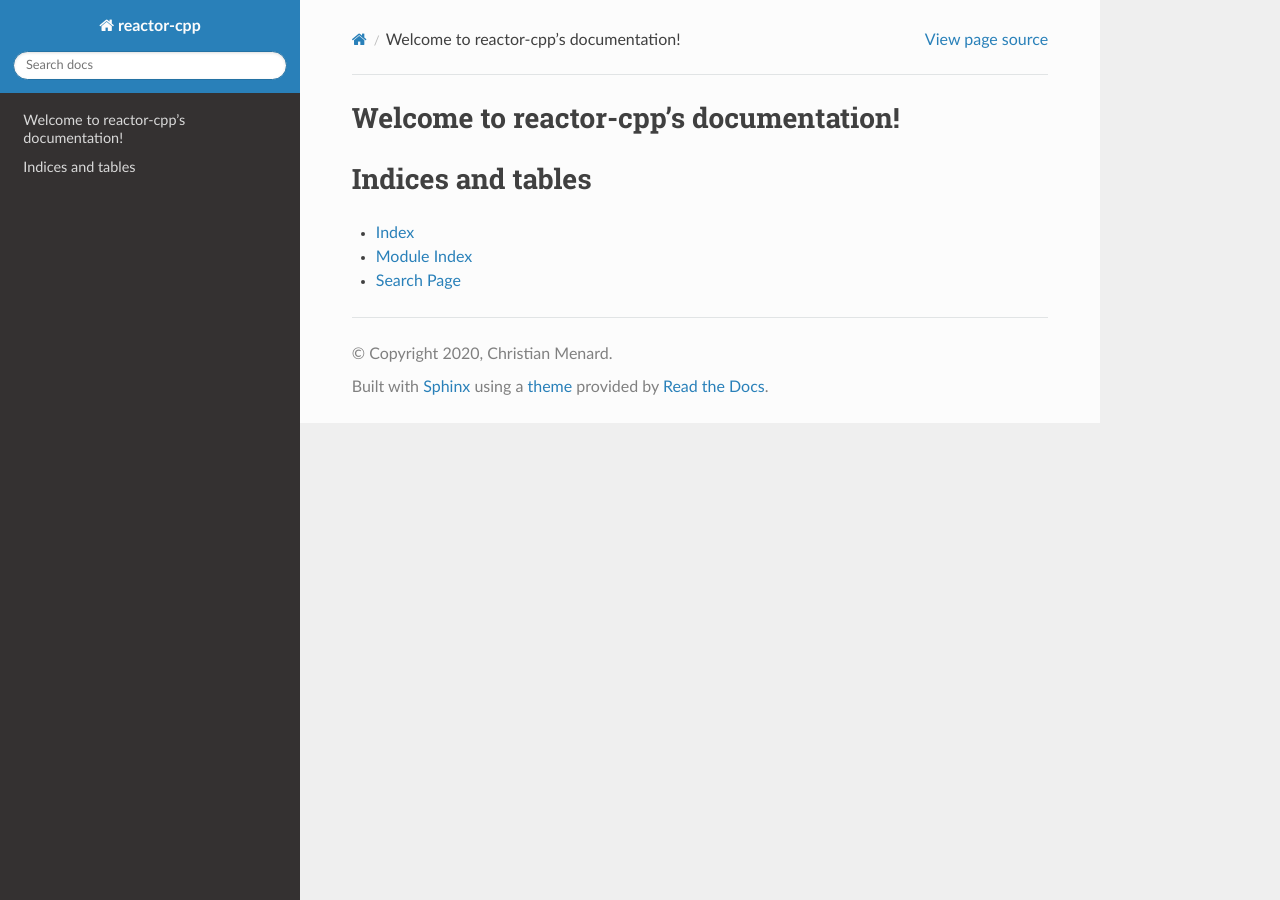
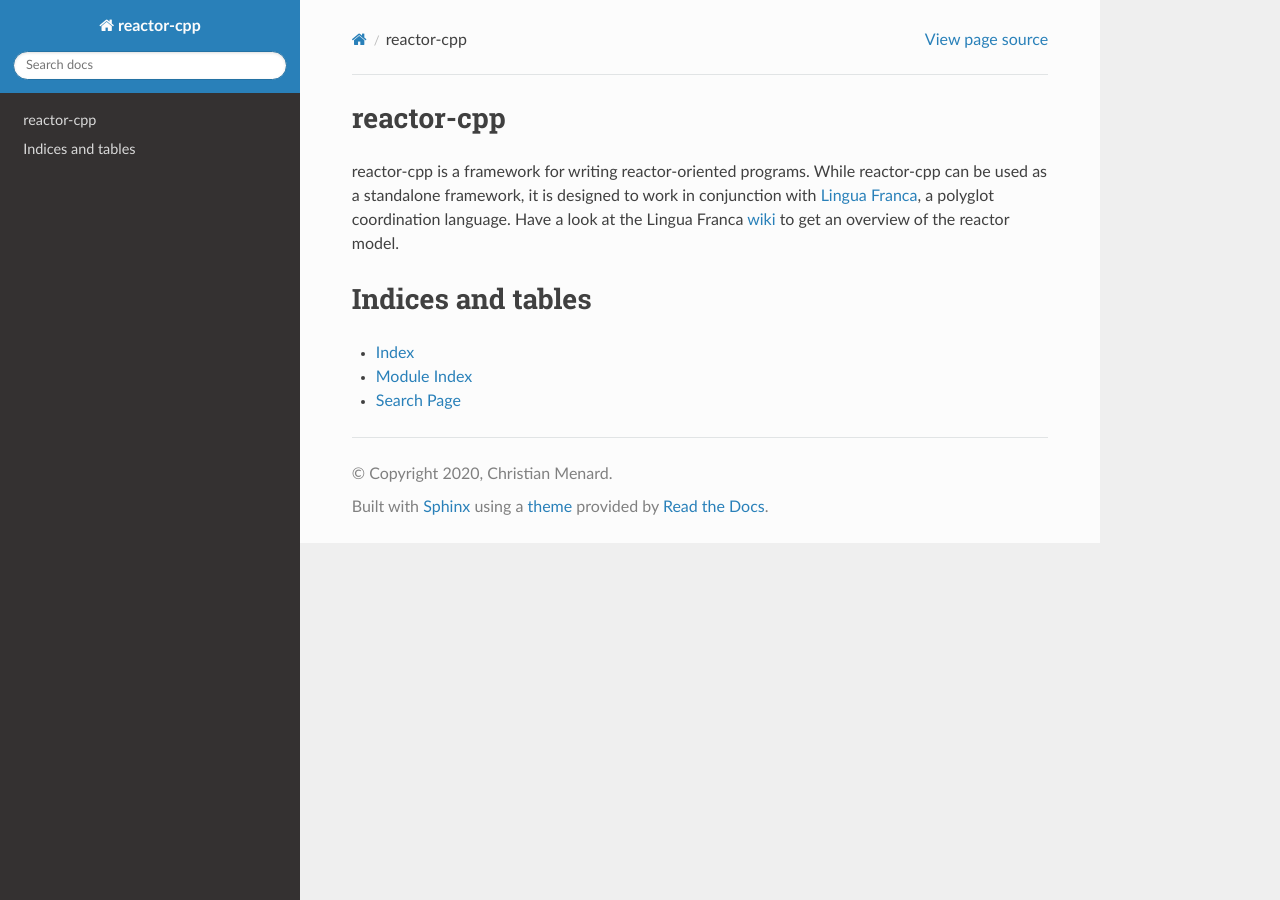
Before and after one commit to lf-lang/reactor-cpp, a Sphinx documentation site: the page built from doc/source/index.rst, in a window 1280 px wide. Built offline with Sphinx 7.4.7 and the Read the Docs theme 2.0.0, drawn with Linux system fonts in a browser that asks for light colours; pages that are not in the unit, such as notebooks, are missing from menus.

```diff
--- a/doc/source/index.rst
+++ b/doc/source/index.rst
@@ -3,8 +3,15 @@
    You can adapt this file completely to your liking, but it should at least
    contain the root `toctree` directive.
 
-Welcome to reactor-cpp's documentation!
-=======================================
+reactor-cpp
+===========
+
+reactor-cpp is a framework for writing reactor-oriented programs.  While
+reactor-cpp can be used as a standalone framework, it is designed to work in
+conjunction with `Lingua Franca <https://github.com/icyphy/lingua-franca>`_, a
+polyglot coordination language. Have a look at the Lingua Franca
+`wiki <https://github.com/icyphy/lingua-franca/wiki>`_ to get an overview of the
+reactor model.
 
 .. toctree::
    :maxdepth: 2
```
Also changed, not shown: README.md (+3 -15 lines), 3 other files.
